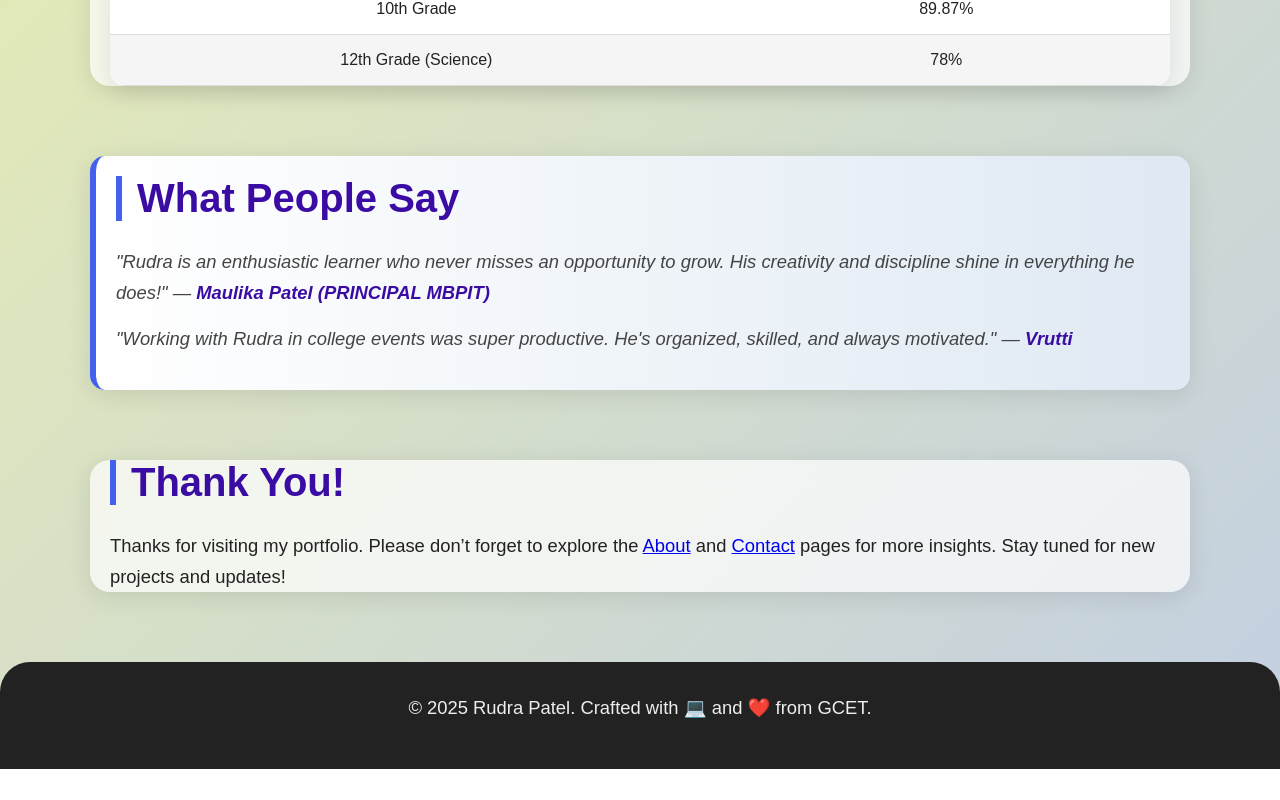
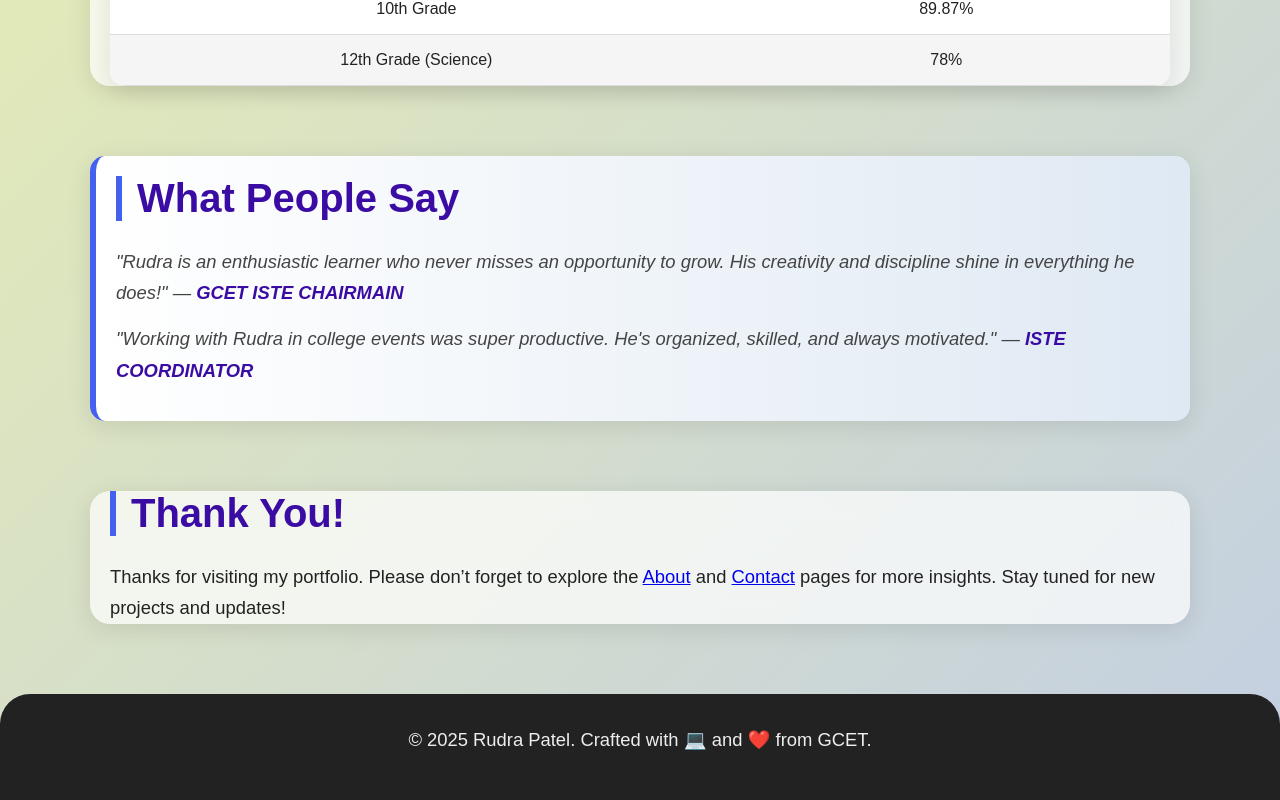
Before and after one commit to rudraa69/portfolio, a plain HTML site: page index.html in a window 1280 px wide. Shown: the part 1736-2536 px from the top of the page. Before the commit the page ends 2505 px from the top, so only its background shows below. Drawn offline with Linux system fonts and the light colour scheme.

Commit message:
Update index.html

```diff
--- a/index.html
+++ b/index.html
@@ -88,8 +88,8 @@
 
     <section id="testimonials">
         <h2>What People Say</h2>
-        <p><em>"Rudra is an enthusiastic learner who never misses an opportunity to grow. His creativity and discipline shine in everything he does!"</em> — <strong>Maulika Patel (PRINCIPAL MBPIT)</strong></p>
-        <p><em>"Working with Rudra in college events was super productive. He's organized, skilled, and always motivated."</em> — <strong>Vrutti</strong></p>
+        <p><em>"Rudra is an enthusiastic learner who never misses an opportunity to grow. His creativity and discipline shine in everything he does!"</em> — <strong> GCET ISTE CHAIRMAIN</strong></p>
+        <p><em>"Working with Rudra in college events was super productive. He's organized, skilled, and always motivated."</em> — <strong>ISTE COORDINATOR</strong></p>
     </section>
 
     <section id="thanks">
```
